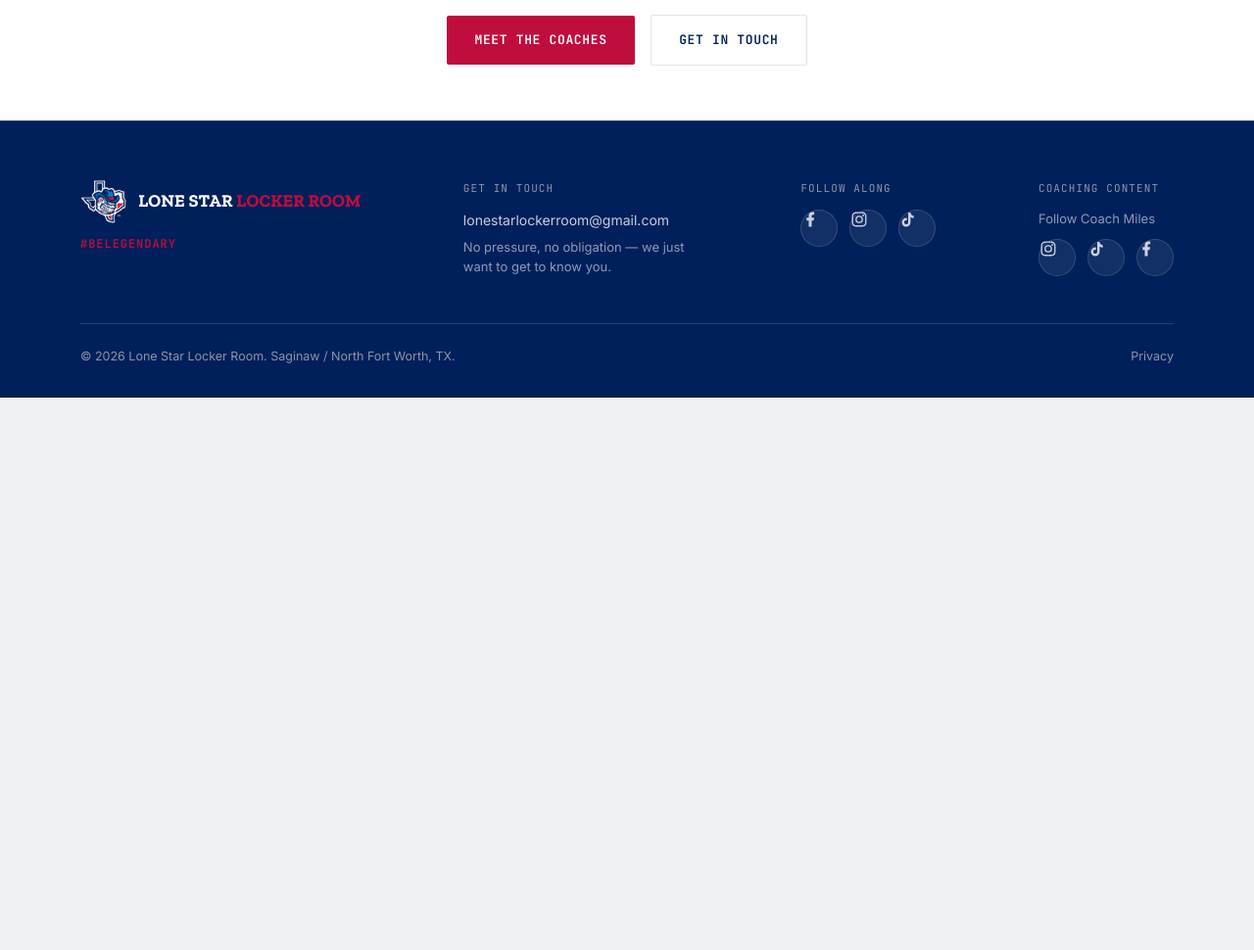
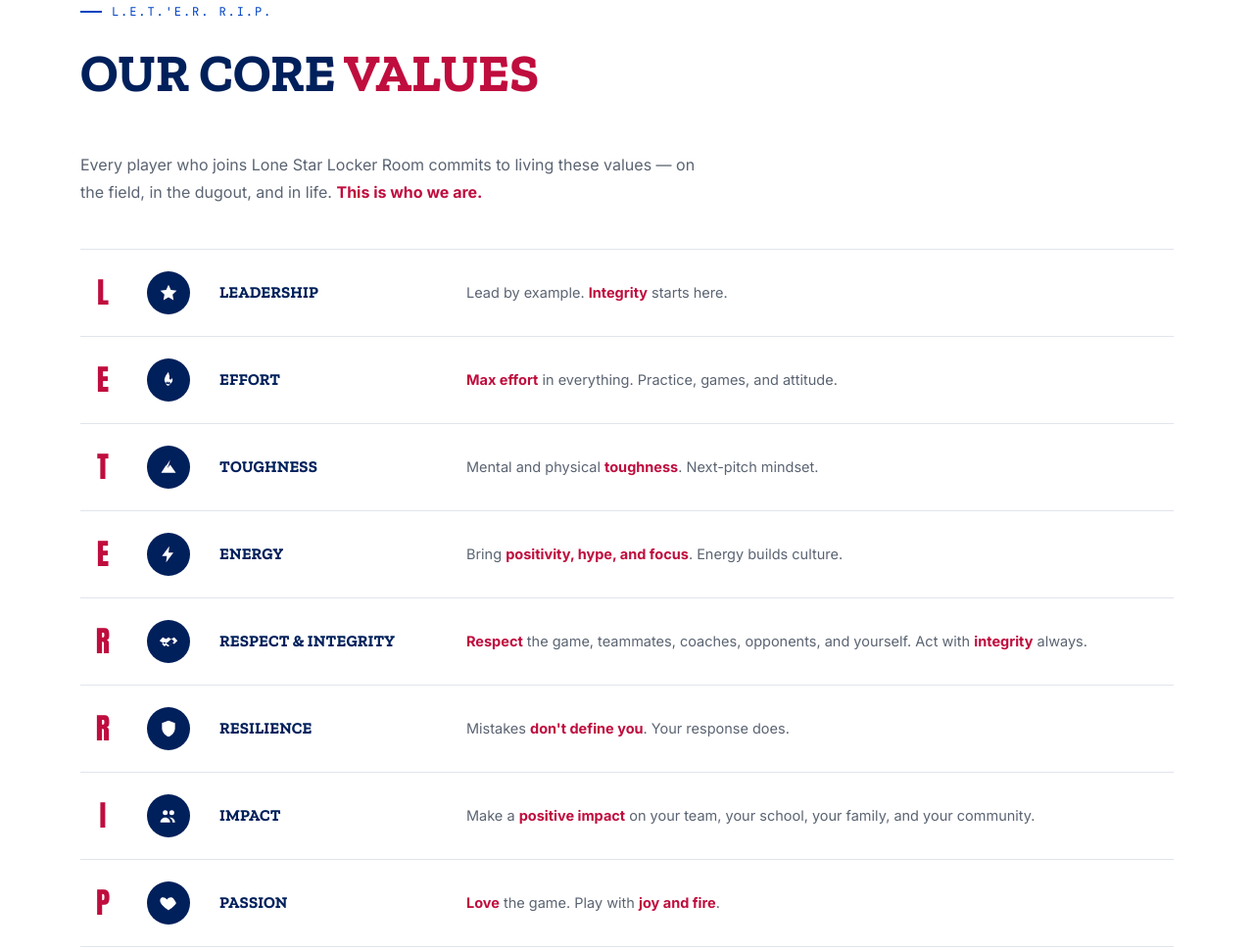
Before and after one commit to BloodoftheLion/lslr-website, a plain HTML site: page philosophy/index.html in a window 1280 px wide. Shown: the part 1789-2759 px from the top of the page at 98% size. Before the commit the page ends 2195 px from the top, so only its background shows below. Drawn offline with nearby package versions, Linux system fonts and the light colour scheme.

Commit message:
Add files via upload

```diff
--- a/assets/css/style.css
+++ b/assets/css/style.css
@@ -387,7 +387,53 @@
   .social-icons-light .social-icon-btn { background: rgba(10,22,40,0.05); border-color: var(--hairline-dark); color: var(--steel); }
   .social-icons-light .social-icon-btn:hover { background: var(--red); border-color: var(--red); color: var(--white); }
 
-  /* Reveal on scroll */
+  /* ===== CORE VALUES (LET'ER RIP) ===== */
+  .values-intro { font-size: 16px; line-height: 1.7; color: var(--steel); max-width: 640px; margin-bottom: 12px; }
+  .values-intro strong { color: var(--red); font-weight: 700; }
+  .values-list { margin-top: 44px; }
+  .values-row {
+    display: grid;
+    grid-template-columns: 46px 52px 230px 1fr;
+    gap: 22px;
+    align-items: center;
+    padding: 22px 0;
+    border-bottom: 1px solid var(--hairline-dark);
+  }
+  .values-row:first-child { border-top: 1px solid var(--hairline-dark); }
+  .values-letter {
+    font-family: var(--display-impact);
+    font-weight: 400;
+    font-size: 30px;
+    color: var(--red);
+    line-height: 1;
+    text-align: center;
+  }
+  .values-icon {
+    width: 44px;
+    height: 44px;
+    border-radius: 50%;
+    background: var(--navy);
+    color: var(--white);
+    display: flex;
+    align-items: center;
+    justify-content: center;
+    flex-shrink: 0;
+  }
+  .values-title {
+    font-family: var(--display);
+    font-weight: 700;
+    text-transform: uppercase;
+    font-size: 16.5px;
+    color: var(--navy);
+    letter-spacing: 0.01em;
+  }
+  .values-desc { font-size: 14.5px; line-height: 1.6; color: var(--steel); }
+  .values-desc strong { color: var(--red); font-weight: 700; }
+  @media (max-width: 720px) {
+    .values-row { grid-template-columns: 34px 40px 1fr; }
+    .values-desc { grid-column: 1 / -1; padding-left: 74px; margin-top: -6px; }
+  }
+
   .reveal { opacity: 0; transform: translateY(14px); transition: opacity 0.6s ease, transform 0.6s ease; }
   .reveal.is-visible { opacity: 1; transform: translateY(0); }
   @media (prefers-reduced-motion: reduce) {
--- a/philosophy/index.html
+++ b/philosophy/index.html
@@ -82,6 +82,67 @@
   </div>
 </section>
 
+<section class="section section-alt">
+  <div class="container">
+    <div class="phil-header reveal">
+      <div class="eyebrow" style="color: var(--royal);">L.E.T.'E.R. R.I.P.</div>
+      <h2>Our Core <em>Values</em></h2>
+    </div>
+    <p class="values-intro reveal">Every player who joins Lone Star Locker Room commits to living these values &mdash; on the field, in the dugout, and in life. <strong>This is who we are.</strong></p>
+
+    <div class="values-list reveal">
+      <div class="values-row">
+        <div class="values-letter">L</div>
+        <div class="values-icon"><svg width="20" height="20" viewBox="0 0 24 24" fill="currentColor"><path d="M12 2l2.9 6.26L22 9.27l-5 4.87L18.18 21 12 17.27 5.82 21 7 14.14l-5-4.87 7.1-1.01z"/></svg></div>
+        <div class="values-title">Leadership</div>
+        <div class="values-desc">Lead by example. <strong>Integrity</strong> starts here.</div>
+      </div>
+      <div class="values-row">
+        <div class="values-letter">E</div>
+        <div class="values-icon"><svg width="20" height="20" viewBox="0 0 24 24" fill="currentColor"><path d="M12 2s-5 5.5-5 10a5 5 0 0010 0c0-1.2-.5-2.1-1-3 .3 1.5-.5 2.5-1.5 2.5-1.4 0-2-1.2-1.3-2.7C13.8 7 12 4 12 2zm0 17a3 3 0 01-3-3c0-1.1.6-1.8 1.3-2.5-.1.8.3 1.5 1.2 1.5.7 0 1.2-.5 1.1-1.3.8.6 1.4 1.4 1.4 2.3a3 3 0 01-3 3z"/></svg></div>
+        <div class="values-title">Effort</div>
+        <div class="values-desc"><strong>Max effort</strong> in everything. Practice, games, and attitude.</div>
+      </div>
+      <div class="values-row">
+        <div class="values-letter">T</div>
+        <div class="values-icon"><svg width="20" height="20" viewBox="0 0 24 24" fill="currentColor"><path d="M14 3L9.5 10l2 2.7L14 9l7 10H3L9 9.5l2.2 3.1L14 3z"/></svg></div>
+        <div class="values-title">Toughness</div>
+        <div class="values-desc">Mental and physical <strong>toughness</strong>. Next-pitch mindset.</div>
+      </div>
+      <div class="values-row">
+        <div class="values-letter">E</div>
+        <div class="values-icon"><svg width="20" height="20" viewBox="0 0 24 24" fill="currentColor"><path d="M13 2L4 14h6l-1 8 9-12h-6z"/></svg></div>
+        <div class="values-title">Energy</div>
+        <div class="values-desc">Bring <strong>positivity, hype, and focus</strong>. Energy builds culture.</div>
+      </div>
+      <div class="values-row">
+        <div class="values-letter">R</div>
+        <div class="values-icon"><svg width="20" height="20" viewBox="0 0 24 24" fill="currentColor"><path d="M1 11l4-4 4 2 3-2 3 2 4-2 4 4-4 4-2-1-4 3-4-3-2 1zm10.5 1.5L9 14l-2-1.3L4 15l3 3 2-1.5 2.5 1.9L16 15l3-3-3-3-2 1.3z"/></svg></div>
+        <div class="values-title">Respect &amp; Integrity</div>
+        <div class="values-desc"><strong>Respect</strong> the game, teammates, coaches, opponents, and yourself. Act with <strong>integrity</strong> always.</div>
+      </div>
+      <div class="values-row">
+        <div class="values-letter">R</div>
+        <div class="values-icon"><svg width="20" height="20" viewBox="0 0 24 24" fill="currentColor"><path d="M12 2l8 3v6c0 5-3.5 9-8 11-4.5-2-8-6-8-11V5z"/></svg></div>
+        <div class="values-title">Resilience</div>
+        <div class="values-desc">Mistakes <strong>don't define you</strong>. Your response does.</div>
+      </div>
+      <div class="values-row">
+        <div class="values-letter">I</div>
+        <div class="values-icon"><svg width="20" height="20" viewBox="0 0 24 24" fill="currentColor"><circle cx="8" cy="8" r="3"/><circle cx="16" cy="8" r="3"/><path d="M2 20c0-3.3 2.7-6 6-6s6 2.7 6 6zm10.2-5.8c2.7.5 4.8 2.9 4.8 5.8h3c0-3.3-2.6-6-6-6-.7 0-1.3.1-1.8.2z"/></svg></div>
+        <div class="values-title">Impact</div>
+        <div class="values-desc">Make a <strong>positive impact</strong> on your team, your school, your family, and your community.</div>
+      </div>
+      <div class="values-row">
+        <div class="values-letter">P</div>
+        <div class="values-icon"><svg width="20" height="20" viewBox="0 0 24 24" fill="currentColor"><path d="M12 21s-7-4.5-9.5-9C.7 8.3 2 5 5.2 5c1.9 0 3.3 1 4.8 2.7C11.5 6 12.9 5 14.8 5 18 5 19.3 8.3 21.5 12c-2.5 4.5-9.5 9-9.5 9z"/></svg></div>
+        <div class="values-title">Passion</div>
+        <div class="values-desc"><strong>Love</strong> the game. Play with <strong>joy and fire</strong>.</div>
+      </div>
+    </div>
+  </div>
+</section>
+
 <section class="section section-alt" style="padding: 56px 0;">
   <div class="container" style="text-align:center;">
     <p style="font-size: 16px; color: var(--steel); margin-bottom: 20px;">Want to see how this plays out day to day?</p>
```
